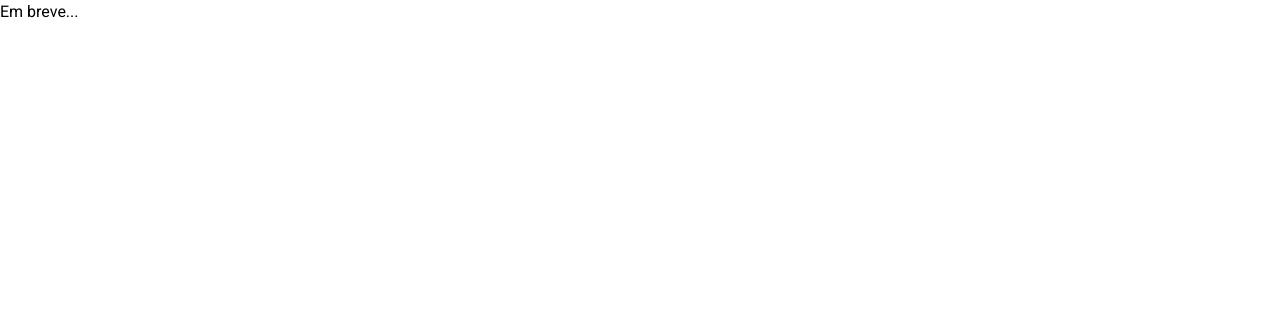
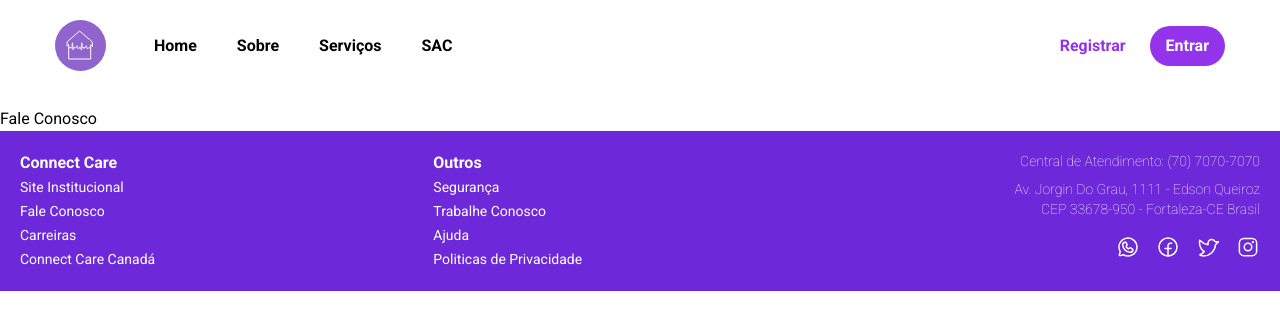
Before and after one commit to Aanastc/ConnectCare, a React (Vite) app: page /FaleConosco in a window 1280 px wide. Shown: the top 330 px of the page. Built offline with nearby package versions, Linux system fonts and the light colour scheme.

Commit message:
iniciação page fale conosco

```diff
--- a/src/Components/Footer.jsx
+++ b/src/Components/Footer.jsx
@@ -8,7 +8,7 @@ import {
 export function Footer() {
   return (
     <footer>
-      <div className="px-5 py-2 bg-violet-700 grid grid-cols-3">
+      <div className="p-5 bg-violet-700 grid grid-cols-3 w-full">
         <div className="text-white">
           <ul>
             <li>
@@ -68,7 +68,7 @@ export function Footer() {
           </ul>
         </div>
         <div className="text-white">
-          <div className="text-right">
+          <div className="text-right font-thin">
             <p className="mb-2 text-sm">
               Central de Atendimento: (70) 7070-7070
             </p>
--- a/src/Components/Header.jsx
+++ b/src/Components/Header.jsx
@@ -8,7 +8,7 @@ export function Header() {
   const baseNavLinkClass = 'font-bold py-2 px-4 hover:text-purple-600'
 
   return (
-    <header className="container max-w-[1170px] m-auto py-5 flex justify-between items-center sticky top-0 bg-white">
+    <header className="container max-w-[1170px] m-auto py-5 flex justify-between items-center sticky top-0 bg-white mb-4">
       <div className="flex gap-8">
         <img src={Logo} alt="Logo" />
         <ul className="flex gap-2 items-center">
--- a/src/Pages/FaleConosco.jsx
+++ b/src/Pages/FaleConosco.jsx
@@ -1,7 +1,20 @@
+import { Header } from '../Components/Header';
+import { Footer } from '../Components/Footer';
+// import imgFaleConosco from '../assests/imgs/img-faleConosco.png'
+
 export function FaleConosco() {
   return (
-    <div>
-      <p>Em breve...</p>
-    </div>
+    <main>
+      <Header />
+      <div>
+        <div>
+          {/* <img src={imgFaleConosco} alt="Imagem de uma personagem indicando a seção ao lado" /> */}
+        </div>
+        <div>
+          <h2>Fale Conosco</h2>
+        </div>
+      </div>
+      <Footer />
+    </main>
   )
 }
--- a/src/Pages/Sac.jsx
+++ b/src/Pages/Sac.jsx
@@ -1,16 +1,16 @@
-import { Header } from '../Components/Header'
-import { Footer } from '../Components/Footer'
-import { useState } from 'react'
-import { Link } from 'react-router-dom'
+import { Header } from '../Components/Header';
+import { Footer } from '../Components/Footer';
+import { useState } from 'react';
+import { Link } from 'react-router-dom';
 
 export function Sac() {
-  const [isPaciente, setIsPaciente] = useState(true)
+  const [isPaciente, setIsPaciente] = useState(true);
 
   return (
     <main>
       <Header />
       <div className="container flex flex-col items-center">
-        <h1 className="font-bold text-4xl mb-6">Oi! Como podemos ajudar?</h1>
+        <h1 className="font-bold text-4xl mb-6 mt-2">Oi! Como podemos ajudar?</h1>
         <div className="mb-4">
           <input
             type="text"
@@ -37,14 +37,13 @@ export function Sac() {
             <h2 className="font-extrabold text-lg">Principais</h2>
             {isPaciente ? (
               <div className="flex flex-row gap-6">
-                {/* colocar os "..."  depois  */}
-                <a href="" className="basis-1/3 gap-2">
+                <a href="" className="h-24 basis-1/3 gap-2">
                   <span className="underline font-semibold">
                     Tenho que pagar algum valor a mais ao profissional do que
                     foi acordado no aplicativo?
                   </span>
                   <br />
-                  <span className="font-light">
+                  <span className="font-light h-24 overflow-hidden text-ellipsis ">
                     Não. Nada deve ser pago e nem cobrado fora do acordado.
                     Qualquer cobrança adicional virá através do aplicativo,
                     nunca através do profissional.
@@ -113,11 +112,11 @@ export function Sac() {
               </div>
             )}
           </div>
-          <div className="m-4 flex gap-2 items-end justify-end">
-            <p className="font-thin text-sm">Não encontrou sua dúvida? </p>
+          <div className="m-6 flex gap-2 items-end justify-end">
+            <p className="font-thin text-sm">Não encontrou sua dúvida?</p>
             <Link
               to="/FaleConosco"
-              className="font-bold bg-purple-600 text-white py-2 px-4 rounded-full hover:bg-purple-800"
+              className="text-sm font-semibold bg-purple-600 text-white p-1 rounded-lg hover:bg-purple-800"
             >
               Fale Conosco
             </Link>
```
